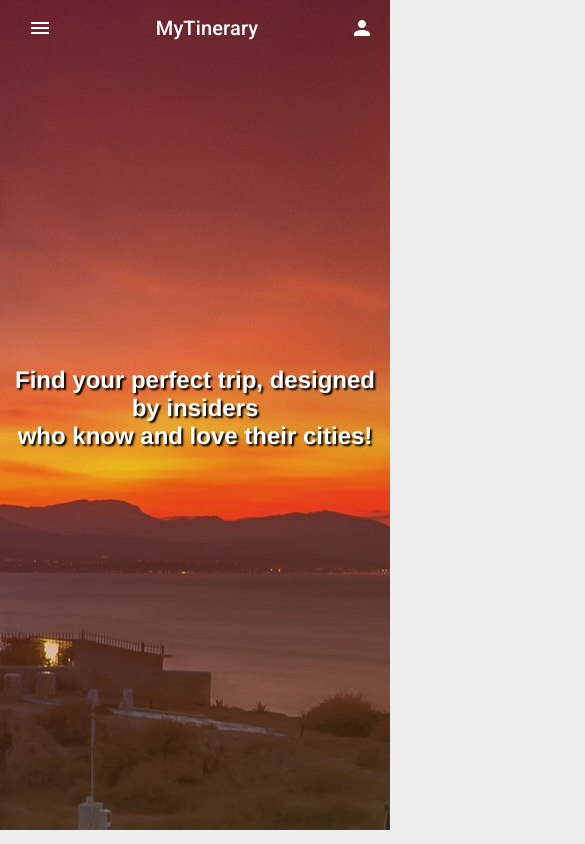
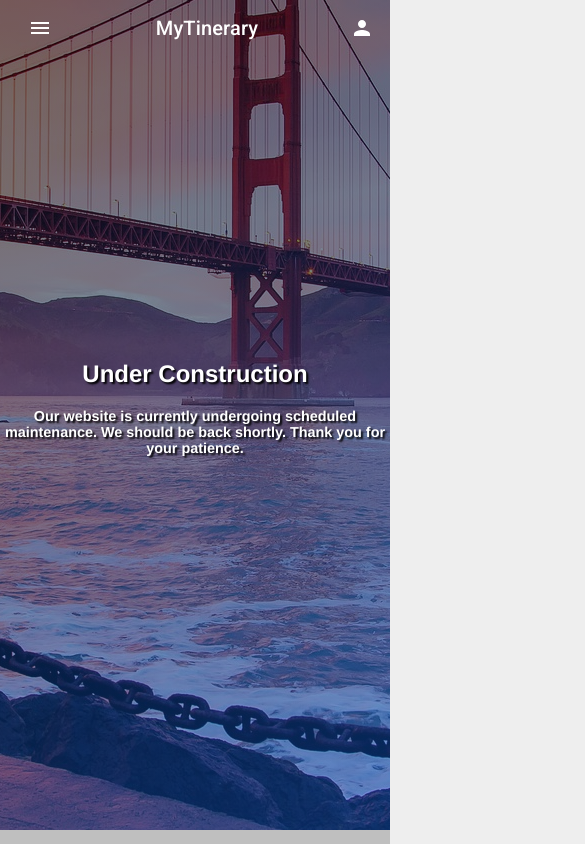
Before and after one commit to seergiorob/myTinerary-Robledo, a React (Create React App) app: page /Cities in a window 390 px wide. Shown: the top 844 px of the page, 585 px wide, since content can reach past the window. Built offline with nearby package versions, Linux system fonts and the light colour scheme.

Commit message:
Quick fixes
Some fixes about Routes and organization items, adding new components

```diff
--- a/src/App.js
+++ b/src/App.js
@@ -1,13 +1,15 @@
 import React from 'react';
-import ResponsiveAppBar from './components/nav/nav.js'
-import Gallery from './components/gallery/gallery'
-import Hero from './components/hero/hero.jsx'
+import ResponsiveAppBar from './components/nav/Nav'
+// import Gallery from './components/gallery/Gallery'
+// import Hero from './components/hero/Hero.jsx'
 import {BrowserRouter, Routes, Route} from 'react-router-dom'
-import Cities from './components/Cities/cities'
-import Footer from './components/footer/footer'
-import Comments from './components/reviews/comments'
-import Us from './components/us/us'
-import Cta from './components/cta/cta'
+// import Cities from './components/Cities/Cities'
+import Footer from './components/footer/Footer'
+// import Comments from './components/reviews/Comments'
+// import Us from './components/us/Us'
+// import Cta from './components/cta/Cta'
+import Home from './Pages/Home'
+import Cities from './Pages/Cities'
 
 
 function App() {
@@ -15,15 +17,16 @@ function App() {
     <div>
       <BrowserRouter>
       <ResponsiveAppBar/>
-      <Hero/>
+      {/* <Hero/>
       <Us/>
       <Cta/>
-      <Comments/>
+      <Comments/> */}
       <Routes>
 
-      <Route path="/Home" element={<Gallery/>}/>
+      <Route path="/" element={<Home/>}/>
+      <Route path="/Home" element={<Home/>}/>
+      <Route path="/Cities" element={<Cities/>}/>
 
-      <Route path="/Cities" element={<Cities/>}/>
       </Routes>
       <Footer/>
       </BrowserRouter>
--- /dev/null
+++ b/src/Pages/Cities.js
@@ -0,0 +1,12 @@
+import React from 'react'
+import HeroCity from '../components/heroCity/HeroCity'
+
+function Cities() {
+    return (
+        <div>
+            <HeroCity/>
+        </div>
+    )
+}
+
+export default Cities
--- /dev/null
+++ b/src/Pages/Home.js
@@ -0,0 +1,21 @@
+import React from 'react'
+import Hero from '../components/hero/Hero'
+import Us from '../components/us/Us'
+import Cta from '../components/cta/Cta'
+import Comments from '../components/reviews/Comments'
+import Gallery from '../components/gallery/Gallery'
+
+
+function Home() {
+    return (
+        <div>
+            <Hero/>
+            <Us/>
+            <Cta/>
+            <Comments/>
+            <Gallery/>
+        </div>
+    )
+}
+
+export default Home
--- /dev/null
+++ b/src/components/heroCity/HeroCity.jsx
@@ -0,0 +1,11 @@
+import React from 'react';
+import './heroCity.css'
+
+export default function HeroCity() {
+    return (
+        <div className="hero">
+            <h2>Under Construction</h2>
+            <h3>Our website is currently undergoing scheduled maintenance. We should be back shortly. Thank you for your patience. </h3>
+        </div>
+    )
+}
--- /dev/null
+++ b/src/components/heroCity/heroCity.css
@@ -0,0 +1,41 @@
+.hero{
+    /* background-image: url(../../../public/img/bridge-4636745_1920.jpg); */
+    background: linear-gradient(160deg, #0000008a 0%, #0b50b687 100%), url(../../../public/img/sanfrancisco.jpg) no-repeat center center;
+    height: 100vh;
+    width: 100%;
+    display: flex;
+    flex-direction: column;
+    justify-content: center;
+    align-items: center;
+    margin-top: -70px;
+    z-index: -10;
+}
+
+@media (max-width: 480px) {
+h2 {
+    font-size: 1.5rem !important;
+}
+h3{
+    font-size: 0.9rem !important;
+}
+}
+
+/* background-color: #0093E9;
+background-image: linear-gradient(160deg, #0093E9 0%, #80D0C7 100%); */
+
+
+h2{
+    color: white;
+    text-shadow: 2px 2px 2px black;
+    font-size: 40px;
+    text-align: center;
+    margin: 10px;
+}
+
+h3{
+    color: white;
+    text-shadow: 2px 2px 2px black;
+    font-size: 30px;
+    text-align: center;
+    margin: 10px;
+}
```
Also changed, not shown: src/components/card.js (deleted, +0 -34 lines), src/components/Cities/City.jsx (renamed from src/components/Cities/cities.jsx), src/components/nav/Nav.jsx (renamed from src/components/nav/nav.js).
